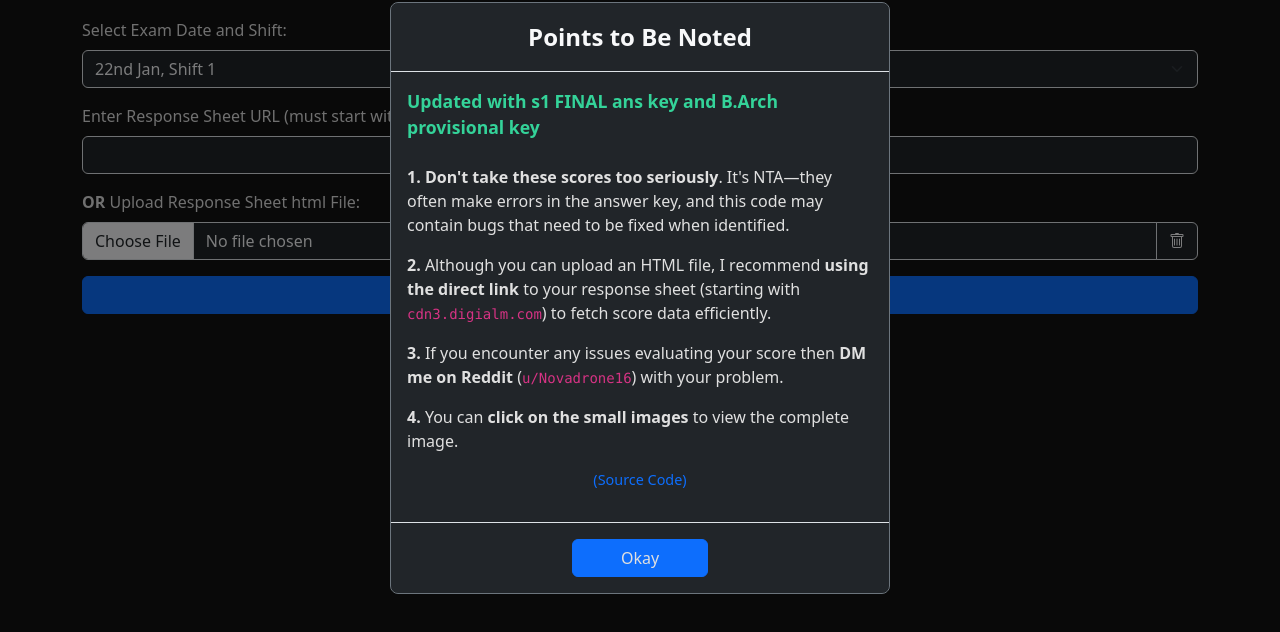
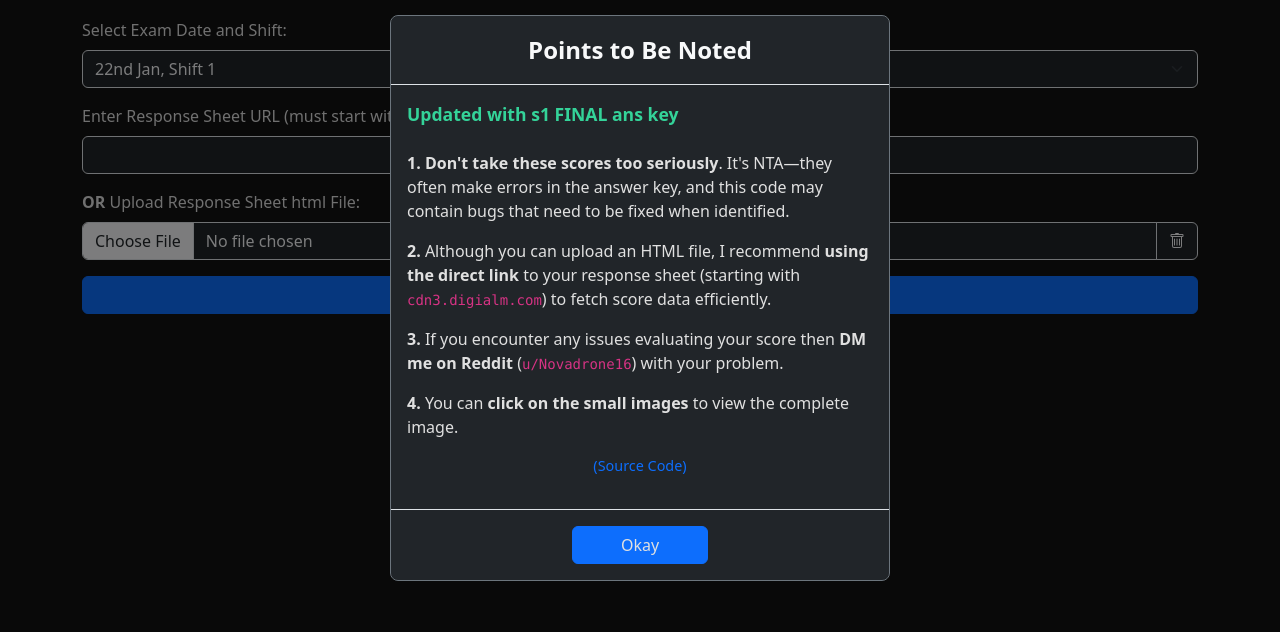
Before and after one commit to th3-w41k3r5/Jee-Mains-2025-Marks-Calculator, a plain HTML site: page index.html in a window 1280 px wide. Shown: the part 102-734 px from the top of the page. Drawn offline with nearby package versions, Linux system fonts and the light colour scheme.

Commit message:
barch removed

```diff
--- a/index.html
+++ b/index.html
@@ -79,7 +79,7 @@
                 </div>
                 <div class="modal-body">
                     <p style="font-size: 1.1rem; font-weight: bold; margin-bottom: 1.5rem; color: #34d399;">
-                        Updated with s1 FINAL ans key and B.Arch provisional key
+                        Updated with s1 FINAL ans key
                     </p>
                     <!--<p style="font-size: 1.1rem; font-weight: bold; margin-bottom: 1.5rem; color: #ced334;">
                         Predict your percentile (based on approx 2k unique scores per shift) - <a href="/percentile-predictor.html" class="text-primary" style="text-decoration: none;">Click Here</a>
@@ -131,7 +131,6 @@
                         <option value="2025-01-28-shift-2">28th Jan, Shift 2</option>
                         <option value="2025-01-29-shift-1">29th Jan, Shift 1</option>
                         <option value="2025-01-29-shift-2">29th Jan, Shift 2</option>
-                        <option value="2025-01-30-shift-2">30th Jan, Shift 2 (B.Arch+B.Planning)</option>
                     </optgroup>
                     <!--<optgroup label="Session 2">
                         <option value="">Exam Not Completed</option>
```
